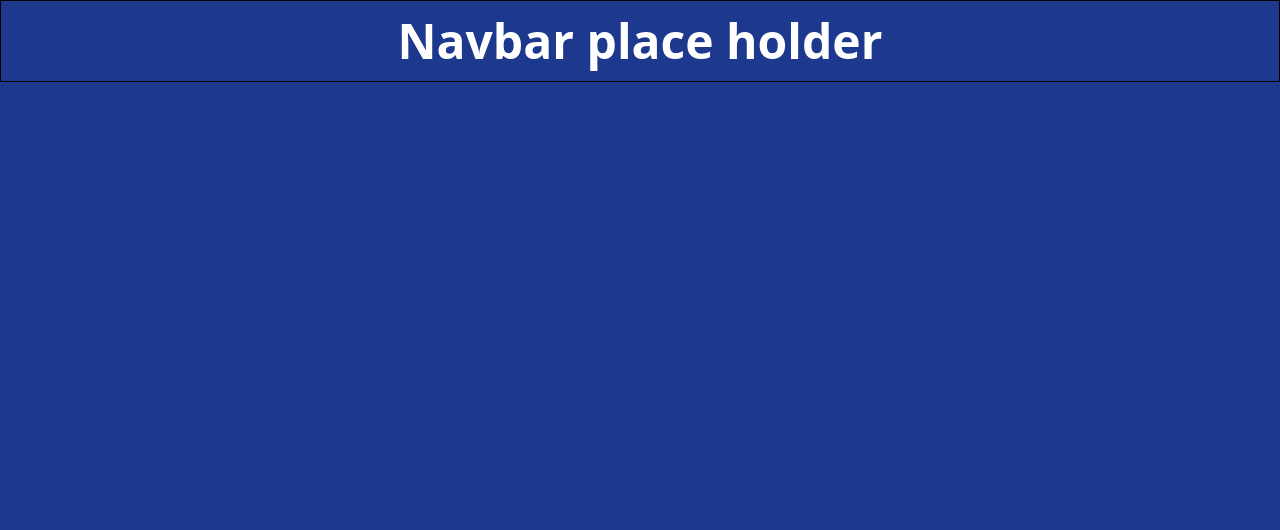
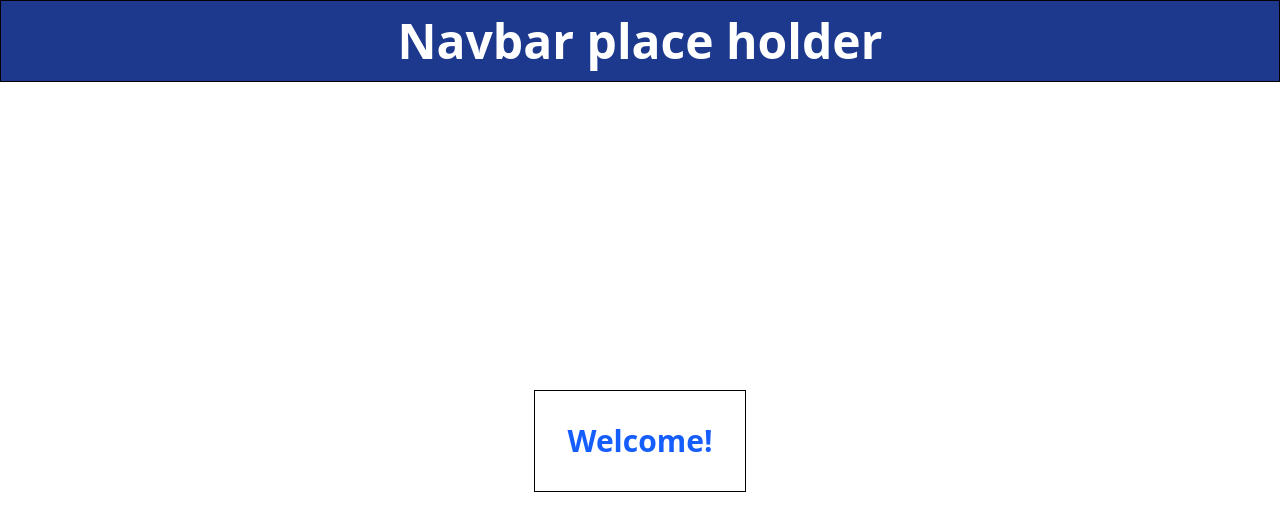
Before and after one commit to learningcoding143/learningcoding143.github.io, a website: page src/index.html in a window 1280 px wide. Drawn offline with Linux system fonts and the light colour scheme.

Commit message:
Middle text box added

```diff
--- a/src/index.html
+++ b/src/index.html
@@ -12,6 +12,14 @@
     Navbar place holder
   </h1>
 
+  <main class="flex-grow flex items-center justify-center bg-white">
+    <div class="border border-black p-8 max-w-xl text-center space-y-4">
+
+      <h2 class="text-blue-600 text-3xl font-semibold">Welcome!</h2>
+    </div>
+  </main>
+
+
 
 </body>
 
```
